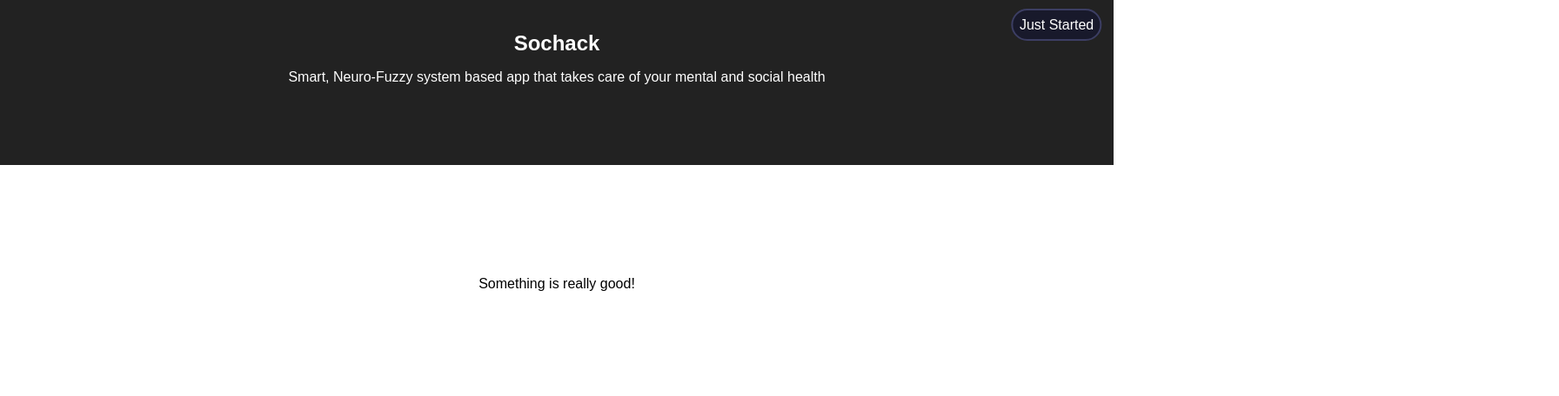
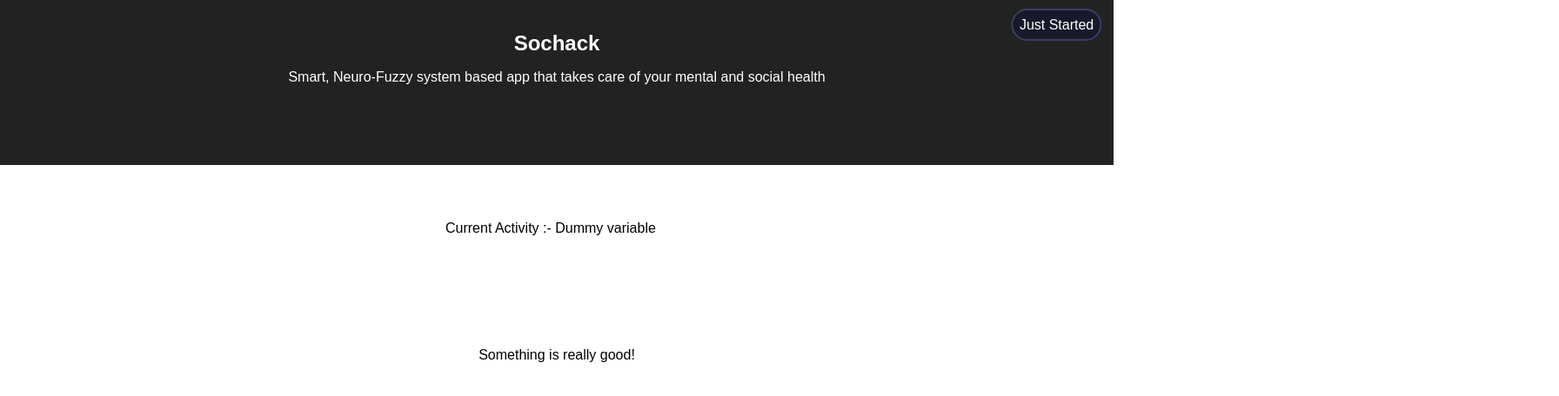
Before and after one commit to rohitner/SCT2018, a React (Create React App) app in the folder frontend/: page / in a window 1280 px wide. Shown: the top 456 px of the page at 87% size, 1792 px wide, since content can reach past the window. Built offline with nearby package versions, Linux system fonts and the light colour scheme.

Commit message:
added current div

```diff
--- a/frontend/src/App.jsx
+++ b/frontend/src/App.jsx
@@ -1,5 +1,6 @@
 import React, { Component } from 'react';
 import './App.css';
+import Current from './components/Current';
 
 class App extends Component {
   constructor() {
@@ -17,6 +18,7 @@ class App extends Component {
           <div>Smart, Neuro-Fuzzy system based app that takes care of your mental and social health</div>
         </header>
         <div className="status-message"> {this.state.status} </div>
+        <Current />
         <div className="text">
           Something is really good!
         </div>
--- /dev/null
+++ b/frontend/src/components/Current.jsx
@@ -0,0 +1,21 @@
+import React, { Component } from 'react';
+import '../css/Current.css';
+
+class Current extends Component {
+    constructor() {
+        super();
+        this.state = {
+            activity: 'Dummy variable',
+        };
+    }
+
+    render() {
+        return (
+            <div className='Current'>
+                Current Activity :- {this.state.activity}
+            </div>
+        )
+    }
+}
+
+export default Current;
--- /dev/null
+++ b/frontend/src/css/Current.css
@@ -0,0 +1,6 @@
+.Current {
+    display: flex;
+    padding-top: 5%;
+    position: relative;
+    transform: translateX(40%);
+}
```
